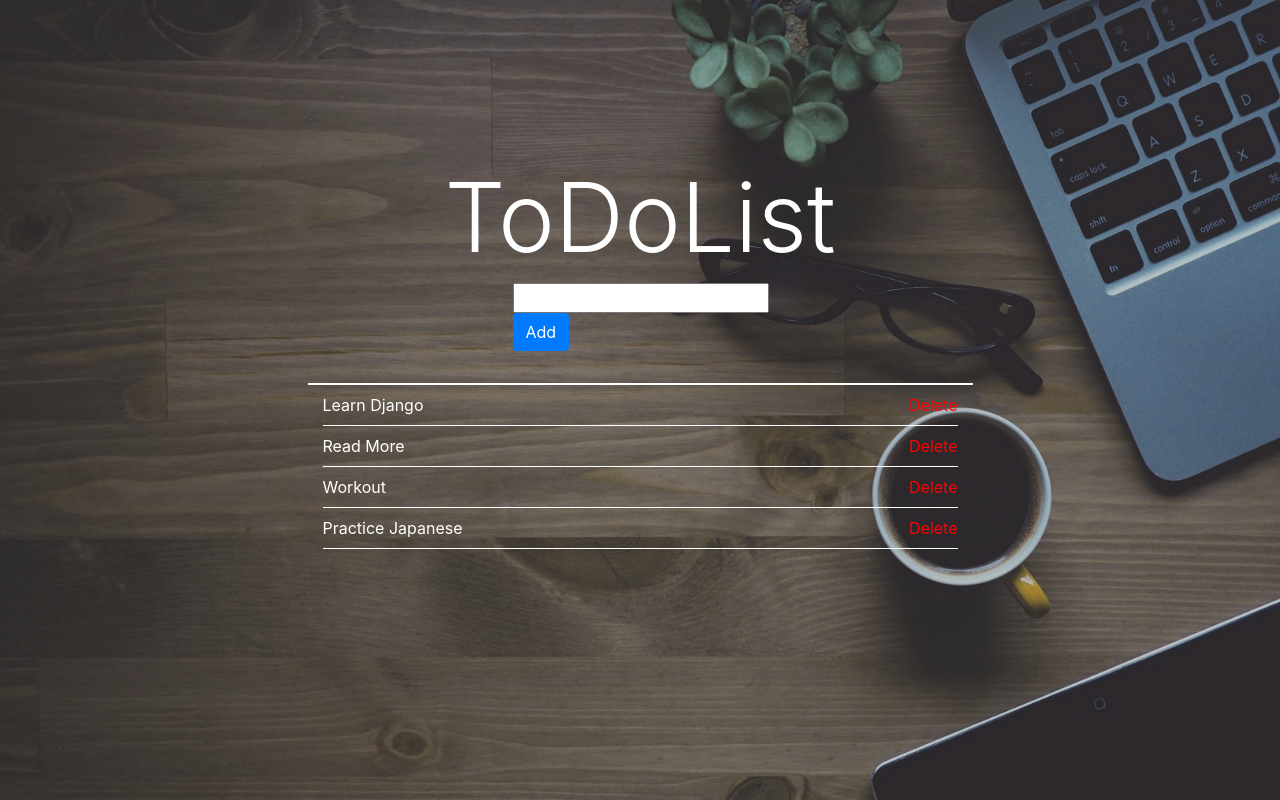
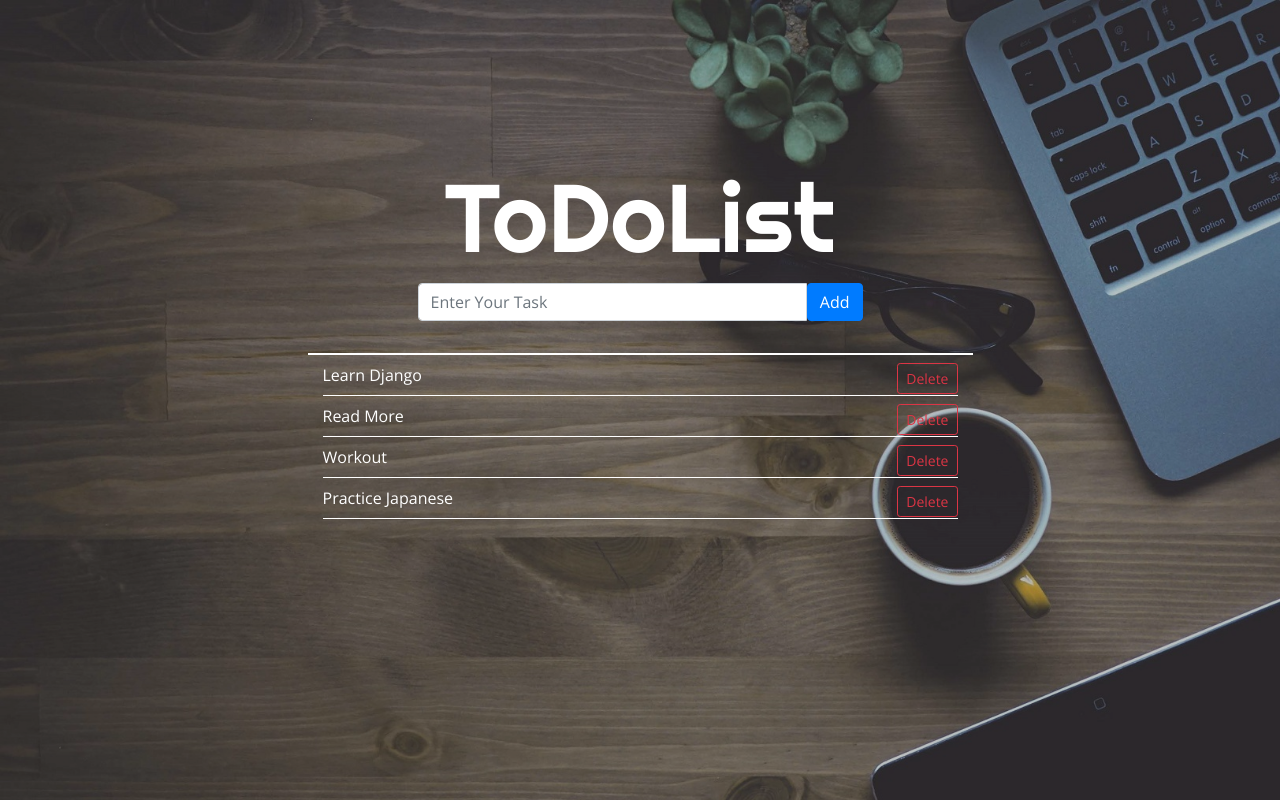
Before and after one commit to aadesh247/sdc-recruitment-2019, a Django app: page / in a window 1280 px wide. Run offline with Django 3.2, Linux system fonts and the light colour scheme; data comes from the database, SQL or seed files in the repository; both versions use the stored data as it was after the commit; some libraries are stand-ins or nearby versions.

Commit message:
modified index and improved UI

```diff
--- a/todo/todo_list/forms.py
+++ b/todo/todo_list/forms.py
@@ -1,4 +1,5 @@
 from django import forms
 
 class ToDoForm(forms.Form):
-	content = forms.CharField(max_length = 40)
+	content = forms.CharField(max_length = 40,
+		widget=forms.TextInput(attrs={'class':"form-control", 'placeholder':'Enter Your Task'} ))
--- a/todo/todo_list/templates/index.html
+++ b/todo/todo_list/templates/index.html
@@ -12,6 +12,9 @@
     <!-- Bootstrap CSS -->
 	<link rel="stylesheet" href="https://stackpath.bootstrapcdn.com/bootstrap/4.3.1/css/bootstrap.min.css" integrity="sha384-ggOyR0iXCbMQv3Xipma34MD+dH/1fQ784/j6cY/iJTQUOhcWr7x9JvoRxT2MZw1T" crossorigin="anonymous">
 
+	<!-- Google Fonts -->
+	<link href="https://fonts.googleapis.com/css?family=Open+Sans|Righteous&display=swap" rel="stylesheet">
+
 	<style type="text/css">
 		body{
 			 background-color: #34495E;
@@ -19,6 +22,7 @@
 			 /*background-position: center;*/
 			 background-size: cover;
 			 color: white;
+			 font-family: 'Open Sans', sans-serif;
 		}
 
 		.hero{
@@ -44,6 +48,7 @@
 
 		h1{
 			margin-top: 10rem;
+			font-family: 'Righteous', cursive;
 		}
 
 	</style>
@@ -56,7 +61,7 @@
 
 			<div class="row">
 
-				<form class= "col-3 mx-auto" action="{% url 'add' %}" method="POST" role="form">
+				<form class= "col-5 mx-auto" action="{% url 'add' %}" method="POST" role="form">
 					{% csrf_token %}
 				  <div class="input-group">
 				    {{form.content}}<span><button type="submit" class="btn btn-primary">Add</button></span>
@@ -70,7 +75,10 @@
 				<ul class="col-7 mx-auto">
 
 					{% for item in all_items %}
-						<li>{{ item.content }} <a href="{% url 'delete' item.id %}" style="float:right;color:red">Delete</u></a></li>
+						<!-- <li>{{ item.content }} <a href="{% url 'delete' item.id %}" style="float:right;color:red">Delete</a></li> -->
+
+						<li>{{ item.content }} <a href="{% url 'delete' item.id %}" class="btn btn-outline-danger btn-sm" role="button" style="float:right">Delete</a></li>
+
 					{% endfor %}
 
 				</ul>
```
Also changed, not shown: todo/db.sqlite3.
